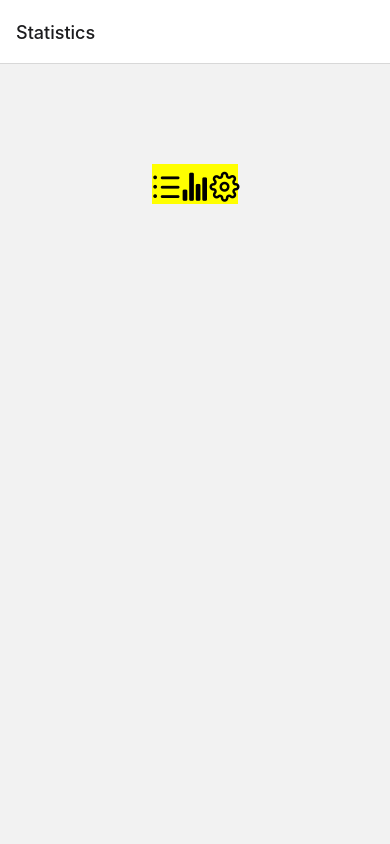
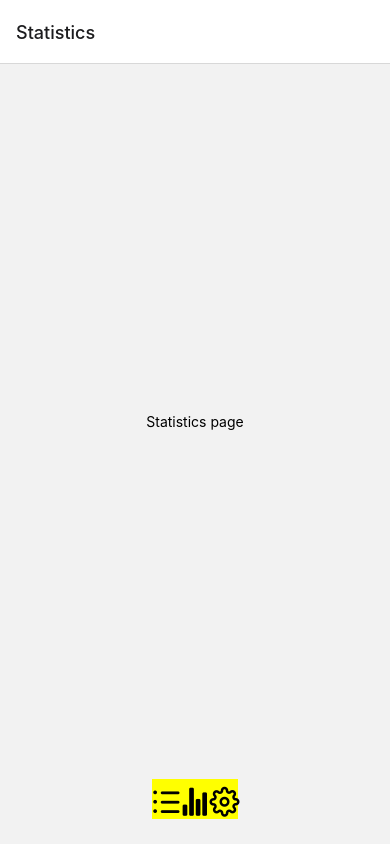
Before and after one commit to yannikrue/focus, a React Native app in the folder betterhabits/: screen /Statistics in a window 390 px wide. Built offline with nearby package versions, Linux system fonts and the light colour scheme; no server answers.

Commit message:
implemented overview

```diff
--- a/betterhabits/src/Statistics.js
+++ b/betterhabits/src/Statistics.js
@@ -10,10 +10,15 @@ const Statistics = () => {
   const [name, setName] = useState([]);
   const navigation = useNavigation();
 
+
+
   return (
-    <SafeAreaView style={styles.container}>
+    <View style={styles.container}>
+      <View style={styles.content}>
+        <Text>Statistics page</Text>
+      </View>
       <Footer />
-    </SafeAreaView>
+    </View>
   )
 }
 
@@ -23,18 +28,9 @@ const styles = StyleSheet.create({
   container: {
     flex:1,
     alignItems:'center',
-    marginTop:100,
   },
-  footer: {
+  content: {
     flex: 1,
-    flexDirection: 'row',
     justifyContent: 'center',
-    alignItems: 'flex-end'
-  },
-  footerButtons: {
-    flex: 1,
-    flexDirection: 'row',
-    justifyContent: 'space-evenly',
-    alignItems: 'baseline'
   },
 })
```
